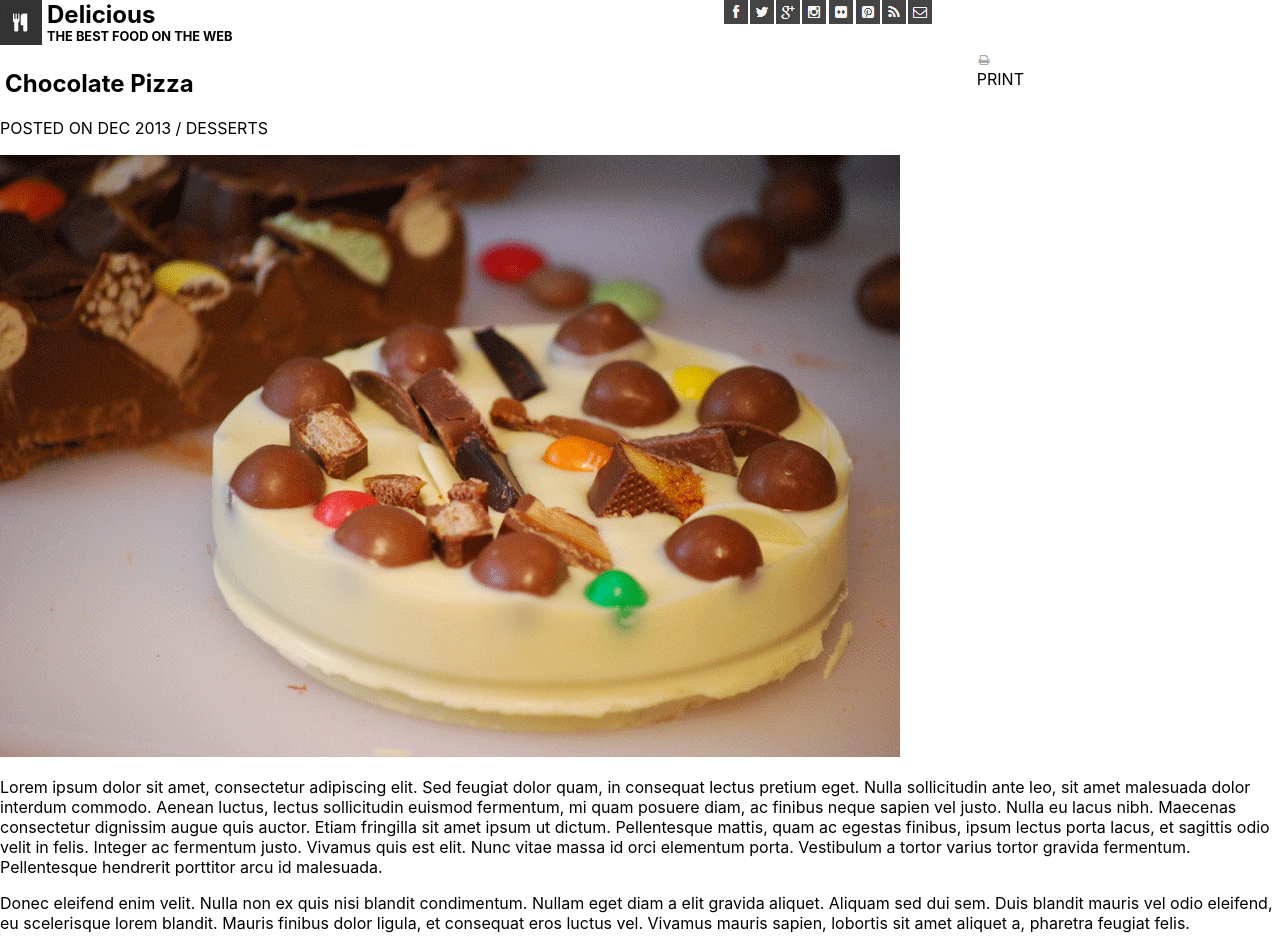
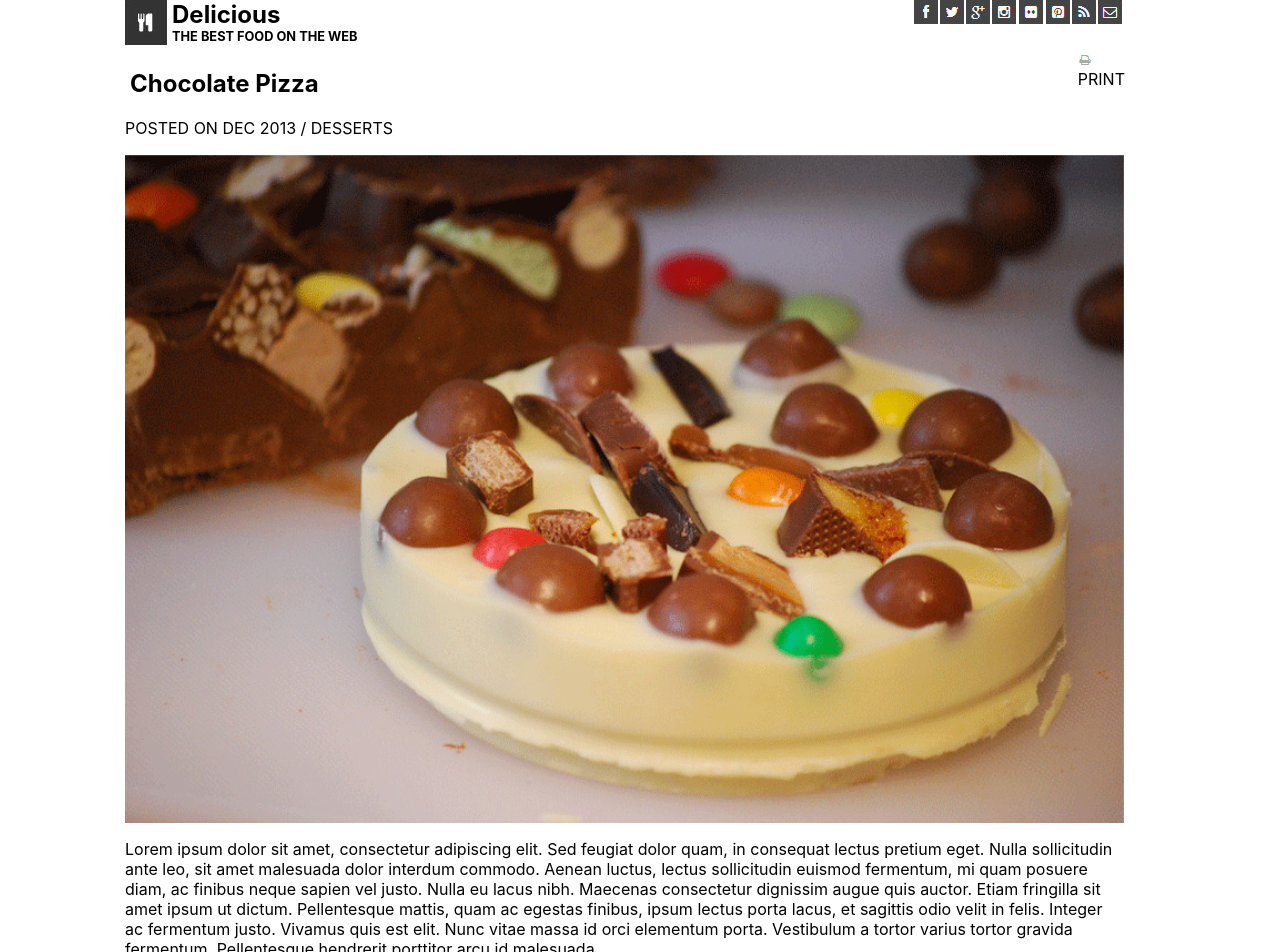
Before and after one commit to stamiesie/chocolate-pizza, a React (Create React App) app: page / in a window 1280 px wide. Shown: the top 952 px of the page. Built offline with nearby package versions, Linux system fonts and the light colour scheme.

Commit message:
additional styling and fix for ingredients label

```diff
--- a/src/App.css
+++ b/src/App.css
@@ -1,20 +1,21 @@
 html, body {
   width: 100%;
+  margin: 0;
+  padding: 0;
+  max-width: 1250px;
 }
 
-body {
-  margin: 0 auto;
-  padding: 0;
-  /* display: flex;
+.app-content {
+  display: flex;
   flex-direction: column;
   align-items: center;
-  justify-content: center; */
-}
+ }
+
 
 .page-header {
   width: 80%;
   display: grid;
-  grid-template-columns: .1fr 2fr 2.5fr 2fr;
+  grid-template-columns: .1fr 2fr 2.9fr 1.4fr;
 }
 
 .header-title {
@@ -46,5 +47,28 @@ margin: 0px;
 .pizza-header {
   width: 80%;
   display: grid;
-  grid-template-columns: 1fr 2fr .1fr;
+  grid-template-columns: 1fr 2.4fr .1fr;
 }
+
+.pizza-image {
+  width: 80%;
+  height: auto;
+  display: flex;
+  justify-content: center;
+}
+
+.pizza-image img {
+  width: 100%;
+  height: auto;
+}
+
+.recipe-container {
+  width: 80%;
+
+}
+
+.recipe-container p {
+  width: 100%;
+  text-align: c;
+
+}
--- a/src/App.js
+++ b/src/App.js
@@ -11,7 +11,7 @@ import ChocolateFooter from './footer.js';
 export default class App extends React.Component {
   render() {
     return (
-      <div>
+      <div className = "app-content">
         <ChocolateHeader />
         <PizzaHeading />
         <ImageComponent />
--- a/src/image.js
+++ b/src/image.js
@@ -3,7 +3,7 @@ import React from 'react';
 export default class ImageComponent extends React.Component {
     render() {
         return (
-            <div>
+            <div className = "pizza-image">
                 <img alt = "Chocolate Pizza" src = "choco-pizza.png"/>
             </div>
         );
--- a/src/ingredient-list.js
+++ b/src/ingredient-list.js
@@ -1,9 +1,11 @@
 import React from 'react';
 import IngredientElement from './ingredient.js';
-import IngredientData from './data.js';
+import Data from './data.js';
+
+const ingredientDataArray = Data;
 
 export default class IngredientList extends React.Component {
-     IngredientElementArray = IngredientData.map((ingredient) => {
+     IngredientElementArray = ingredientDataArray.map((ingredient) => {
         return (
             <IngredientElement name = {ingredient.name} text = {ingredient.text}/>
         )
--- a/src/ingredient.js
+++ b/src/ingredient.js
@@ -4,8 +4,8 @@ export default class IngredientElement extends React.Component {
     render() {
         return (
             <div>
-                <input type="checkbox" name={this.props.name}></input>
-                <label for={this.props.name}>{this.props.text}</label>
+                <input type="checkbox"></input>
+                <label>{this.props.text}</label>
             </div>
         )
     }
--- a/src/recipe.js
+++ b/src/recipe.js
@@ -3,7 +3,7 @@ import React from 'react';
 export default class ChocolateRecipe extends React.Component {
     render() {
         return (
-            <div>
+            <div className = "recipe-container">
                 <p>Lorem ipsum dolor sit amet, consectetur adipiscing elit. Sed feugiat dolor quam, in consequat lectus pretium eget. Nulla sollicitudin ante leo, sit amet malesuada dolor interdum commodo. Aenean luctus, lectus sollicitudin euismod fermentum, mi quam posuere diam, ac finibus neque sapien vel justo. Nulla eu lacus nibh. Maecenas consectetur dignissim augue quis auctor. Etiam fringilla sit amet ipsum ut dictum. Pellentesque mattis, quam ac egestas finibus, ipsum lectus porta lacus, et sagittis odio velit in felis. Integer ac fermentum justo. Vivamus quis est elit. Nunc vitae massa id orci elementum porta. Vestibulum a tortor varius tortor gravida fermentum. Pellentesque hendrerit porttitor arcu id malesuada.</p>
 
                 <p>Donec eleifend enim velit. Nulla non ex quis nisi blandit condimentum. Nullam eget diam a elit gravida aliquet. Aliquam sed dui sem. Duis blandit mauris vel odio eleifend, eu scelerisque lorem blandit. Mauris finibus dolor ligula, et consequat eros luctus vel. Vivamus mauris sapien, lobortis sit amet aliquet a, pharetra feugiat felis.</p>
```
